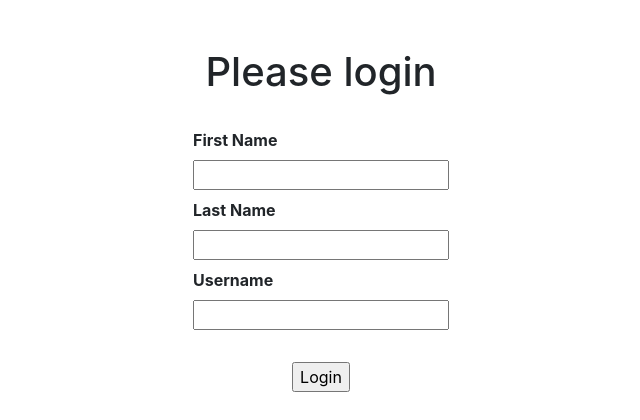
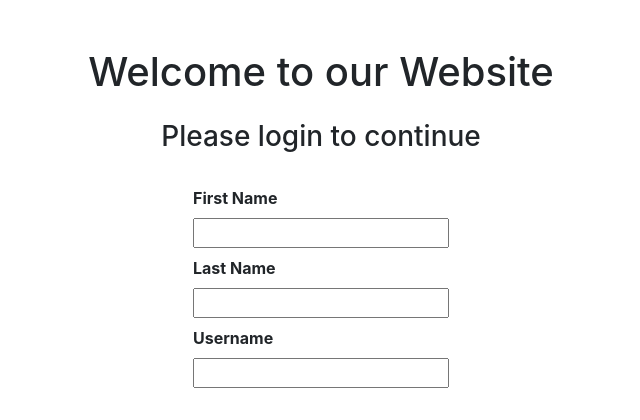
Before and after one commit to ericXin95616/COMS4111_Proj1, a Flask app: page /login in a window 1280 px wide. Shown: the top 420 px of the page, without its empty margins (319-959 px from the left). Run offline with Flask 2, Linux system fonts and the light colour scheme; parts of the project's set-up code (start-up, migrations or seed data) failed here and were passed over; some libraries are stand-ins or nearby versions.

Commit message:
Change title of login page

```diff
--- a/webserver/templates/login.html
+++ b/webserver/templates/login.html
@@ -6,7 +6,8 @@
   </head>
   <body>
     <div class="d-flex flex-column container justify-content-center align-items-center">
-      <h1 class="mt-5">Please login</h1>
+      <h1 class="mt-5">Welcome to our Website</h1>
+      <h3 class="mt-3">Please login to continue</h3>
       <br>
       {% from "_formhelpers.html" import render_field %}
       <form id="login" method=post>
```
